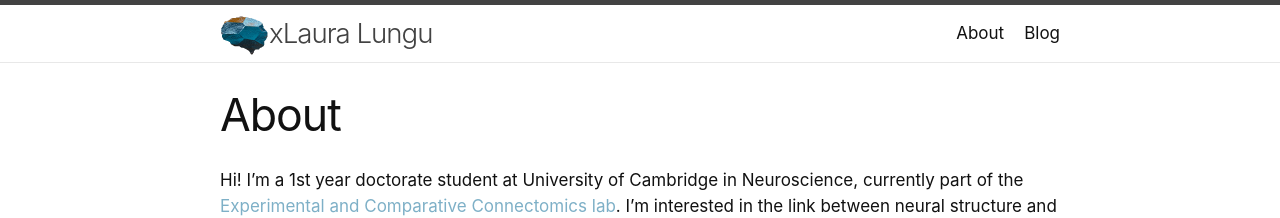
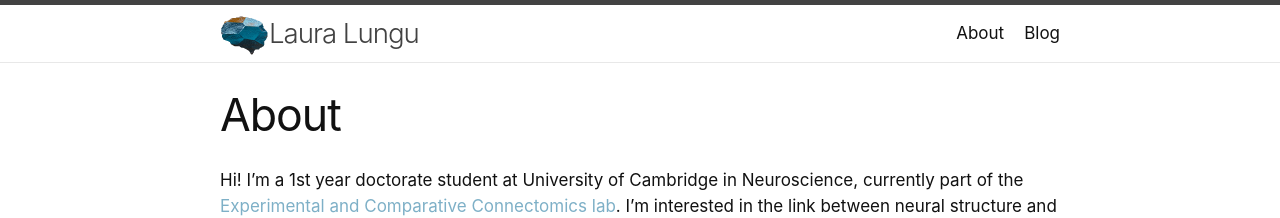
Before and after one commit to lauralungum/minima.webpage, a Jekyll site: the page built from about.markdown, in a window 1280 px wide. Shown: the top 218 px of the page. Built offline with Jekyll 4.4.1, drawn with Linux system fonts in a browser that asks for light colours.

Commit message:
commit header

```diff
--- a/_includes/header.html
+++ b/_includes/header.html
@@ -3,17 +3,18 @@
   <div class="wrapper">
     {%- assign default_paths = site.pages | map: "path" -%}
     {%- assign page_paths = site.header_pages | default: default_paths -%}
-    <!--Custom Logo or title logo-->
-    <a class="site-title" rel="author" href="{{ "/" | relative_url }}">
+     <!--Custom Logo or title logo-->
+     <a class="site-title" rel="author" href="{{ "/" | relative_url }}">
       {%- if site.title-logo -%}
         <img src="{{ site.title-logo | relative_url }}" alt="{{ site.title | escape }}"></img>
         {%- else -%}
           {{ site.title | escape }}</a>
-      {%- endif -%}x
+      {%- endif -%}
     </a>
     <!--end title logo-->
 
     <a class="site-title" rel="author" href="{{ "/" | relative_url }}">{{ site.title | escape }}</a>
+
 
 
     {%- if page_paths -%}
```
